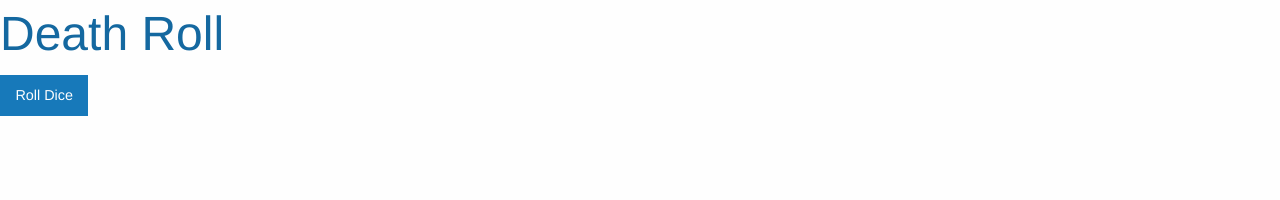
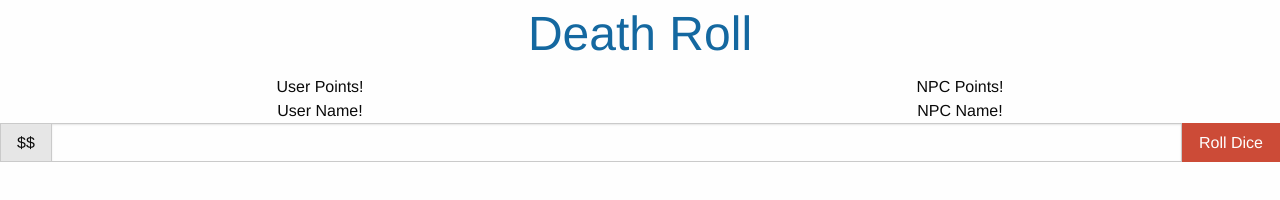
Before and after one commit to BrennenMcGill/p1-death-roll, a plain HTML site: page index.html in a window 1280 px wide. Drawn offline with nearby package versions, Linux system fonts and the light colour scheme.

Commit message:
added page layout HTML and foundation styling

```diff
--- a/assets/js/script.js
+++ b/assets/js/script.js
@@ -29,7 +29,7 @@ var winLoseEl = document.querySelector("#win-or-lose");
 /* ===============[ 1. Functions ]=========================*/
 
 /**
- * 1.1 function()
+ * 1.1 rollDice()
  */
 var rollDice = function () {
     // generate random number between 1 and 100 for both player and npc
--- a/index.html
+++ b/index.html
@@ -1,5 +1,6 @@
 <!DOCTYPE html>
 <html lang="en">
+
 <head>
     <meta charset="UTF-8">
     <meta name="viewport" content="width=device-width, initial-scale=1.0">
@@ -8,7 +9,8 @@
     <link href="https://fonts.googleapis.com/css?family=Open+Sans&display=swap" rel="stylesheet" />
     <link href="https://fonts.googleapis.com/css?family=Montserrat:400,900|Ubuntu" rel="stylesheet">
     <!-- Compressed CSS -->
-    <link rel="stylesheet" href="https://cdn.jsdelivr.net/npm/foundation-sites@6.6.3/dist/css/foundation.min.css" integrity="sha256-ogmFxjqiTMnZhxCqVmcqTvjfe1Y/ec4WaRj/aQPvn+I=" crossorigin="anonymous">
+    <link rel="stylesheet" href="https://cdn.jsdelivr.net/npm/foundation-sites@6.6.3/dist/css/foundation.min.css"
+        integrity="sha256-ogmFxjqiTMnZhxCqVmcqTvjfe1Y/ec4WaRj/aQPvn+I=" crossorigin="anonymous">
     <!-- CSS Stylesheet -->
     <link rel="stylesheet" href="./assets/css/style.css">
     <!-- Font Awesome -->
@@ -16,22 +18,56 @@
         integrity="sha384-50oBUHEmvpQ+1lW4y57PTFmhCaXp0ML5d60M1M7uH2+nqUivzIebhndOJK28anvf" crossorigin="anonymous" />
     <script src="https://kit.fontawesome.com/f6c4aefac0.js" crossorigin="anonymous"></script>
 </head>
+
 <body>
     <!-- Main Header -->
-    <header id="main-header">
+    <header>
         <a href="./index.html">
             <div class="">
-                <h1 class="">Death Roll</h1>
+                <h1 class="text-center">Death Roll</h1>
             </div>
         </a>
     </header><!-- #main-header -->
 
     <!-- Main Section Start -->
-    <main id="main-section" class="row">
-        <button type="button" id="roll-dice" class="button">Roll Dice</button>
-        <div id="player-roll"></div>
-        <div id="npc-roll"></div>
-        <div id="win-or-lose"></div>
+    <main id="" class="">
+        <div class="grid-x text-center">
+            <!-- PLAYER POINTS -->
+            <div class="cell auto">
+                <div id="player-points">
+                    User Points!
+                </div>
+                <div>
+                    User Name!
+                </div>
+                <div id="player-roll"></div>
+            </div><!-- PLAYER POINTS END-->
+            <!-- NPC POINTS -->
+            <div class="cell auto">
+                <div id="npc-points">
+                    NPC Points!
+                </div>
+                <div id="npc-name">
+                    NPC Name!
+                </div>
+                <div id="npc-roll"></div>
+            </div><!-- NPC POINTS END -->
+        </div>
+        <!-- BETTING SECTION -->
+        <div class="row column small-5 medium-4 large-3 align-center">
+            <div class="input-group input-group-rounded small-3">
+                <span class="input-group-label">$$</span>
+                <input type="number" class="input-group-field" />
+                <div class="input-group-button">
+                    <button type="submit" id="roll-dice" class="button alert" value="Roll Dice">Roll Dice</button>
+                </div>
+            </div>
+
+
+
+
+            <div class="text-center" id="win-or-lose"></div>
+        </div><!-- BETTING SECTION END-->
 
     </main>
     <!-- Main Section End -->
@@ -44,8 +80,10 @@
     <!-- Jquery -->
     <script src="https://cdnjs.cloudflare.com/ajax/libs/jquery/3.5.1/jquery.min.js"></script>
     <!-- Compressed JavaScript -->
-    <script src="https://cdn.jsdelivr.net/npm/foundation-sites@6.6.3/dist/js/foundation.min.js" integrity="sha256-pRF3zifJRA9jXGv++b06qwtSqX1byFQOLjqa2PTEb2o=" crossorigin="anonymous"></script>
+    <script src="https://cdn.jsdelivr.net/npm/foundation-sites@6.6.3/dist/js/foundation.min.js"
+        integrity="sha256-pRF3zifJRA9jXGv++b06qwtSqX1byFQOLjqa2PTEb2o=" crossorigin="anonymous"></script>
     <!-- Javascript -->
     <script src="./assets/js/script.js"></script>
 </body>
+
 </html>
```
